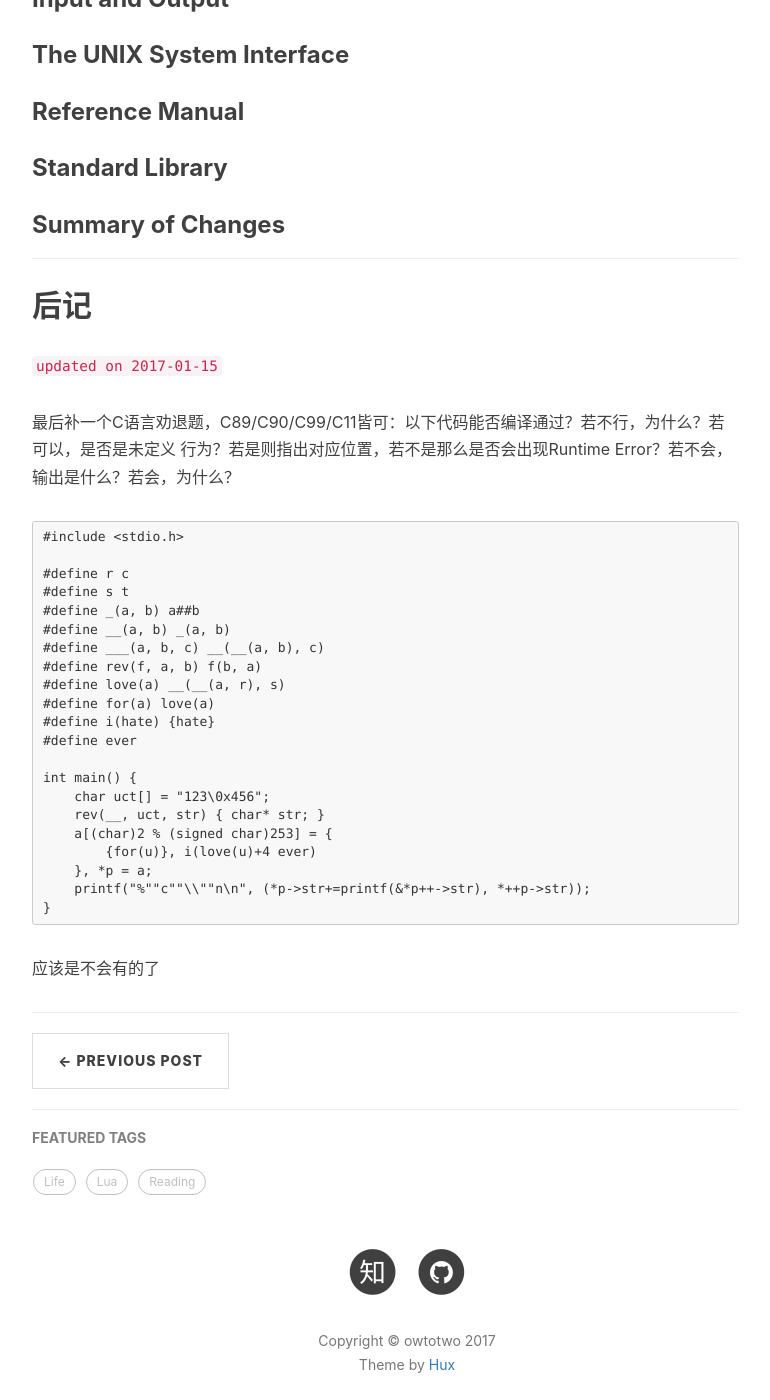
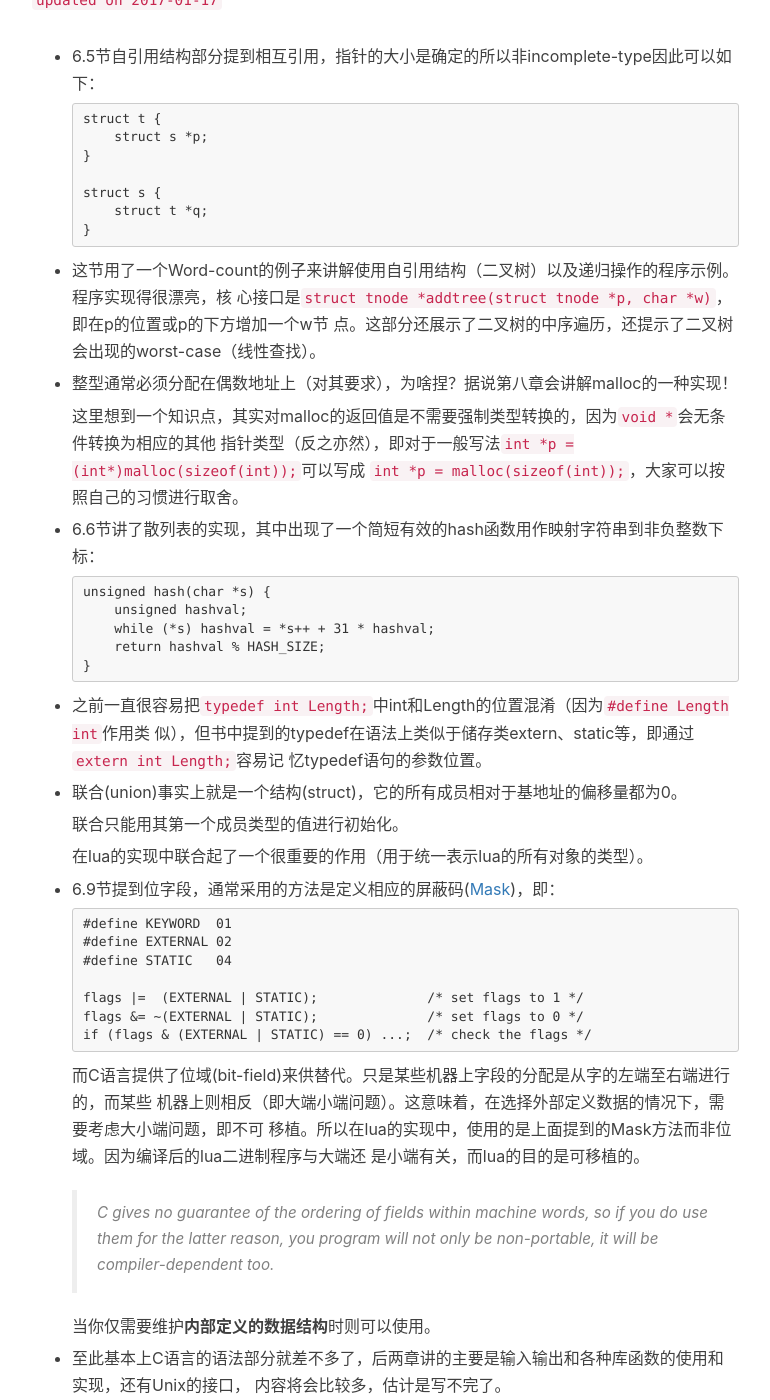
Before and after one commit to owtotwo/owtotwo.github.io, a Jekyll site: the page built from _posts/2017-01-03-the-c-programming-language-book-review.markdown, in a window 1280 px wide and 1400 px high, scrolled down 17837 px. Shown: the whole window, without its empty margins (233-1003 px from the left). Built offline with Jekyll 4.4.1, drawn with Linux system fonts in a browser that asks for light colours; nearby versions of some CDN libraries; comment, search, counter and statistics services are not loaded.

Commit message:
第六章搞定！

````diff
--- a/_posts/2017-01-03-the-c-programming-language-book-review.markdown
+++ b/_posts/2017-01-03-the-c-programming-language-book-review.markdown
@@ -773,6 +773,77 @@
 
     C语言似乎并没有规定ABI。
 
+`updated on 2017-01-17`
+
+*   6.5节自引用结构部分提到相互引用，指针的大小是确定的所以非incomplete-type因此可以如下：
+
+    ``` C
+    struct t {
+        struct s *p;
+    }
+
+    struct s {
+        struct t *q;
+    }
+    ```
+
+*   这节用了一个Word-count的例子来讲解使用自引用结构（二叉树）以及递归操作的程序示例。程序实现得很漂亮，核
+    心接口是`struct tnode *addtree(struct tnode *p, char *w)`，即在p的位置或p的下方增加一个w节
+    点。这部分还展示了二叉树的中序遍历，还提示了二叉树会出现的worst-case（线性查找）。
+
+*   整型通常必须分配在偶数地址上（对其要求），为啥捏？据说第八章会讲解malloc的一种实现！
+
+    这里想到一个知识点，其实对malloc的返回值是不需要强制类型转换的，因为`void *`会无条件转换为相应的其他
+    指针类型（反之亦然），即对于一般写法`int *p = (int*)malloc(sizeof(int));`可以写成
+    `int *p = malloc(sizeof(int));`，大家可以按照自己的习惯进行取舍。
+
+*   6.6节讲了散列表的实现，其中出现了一个简短有效的hash函数用作映射字符串到非负整数下标：
+
+    ``` C
+    unsigned hash(char *s) {
+        unsigned hashval;
+        while (*s) hashval = *s++ + 31 * hashval;
+        return hashval % HASH_SIZE;
+    }
+    ```
+
+*   之前一直很容易把`typedef int Length;`中int和Length的位置混淆（因为`#define Length int`作用类
+    似），但书中提到的typedef在语法上类似于储存类extern、static等，即通过`extern int Length;`容易记
+    忆typedef语句的参数位置。
+
+*   联合(union)事实上就是一个结构(struct)，它的所有成员相对于基地址的偏移量都为0。
+
+    联合只能用其第一个成员类型的值进行初始化。
+
+    在lua的实现中联合起了一个很重要的作用（用于统一表示lua的所有对象的类型）。
+
+
+*   6.9节提到位字段，通常采用的方法是定义相应的屏蔽码([Mask][20])，即：
+
+    ``` C
+    #define KEYWORD  01
+    #define EXTERNAL 02
+    #define STATIC   04
+
+    flags |=  (EXTERNAL | STATIC);              /* set flags to 1 */
+    flags &= ~(EXTERNAL | STATIC);              /* set flags to 0 */
+    if (flags & (EXTERNAL | STATIC) == 0) ...;  /* check the flags */
+    ```
+
+    而C语言提供了位域(bit-field)来供替代。只是某些机器上字段的分配是从字的左端至右端进行的，而某些
+    机器上则相反（即大端小端问题）。这意味着，在选择外部定义数据的情况下，需要考虑大小端问题，即不可
+    移植。所以在lua的实现中，使用的是上面提到的Mask方法而非位域。因为编译后的lua二进制程序与大端还
+    是小端有关，而lua的目的是可移植的。
+
+    >  C gives no guarantee of the ordering of fields within machine words, so if you do
+    use them for the latter reason, you program will not only be non-portable, it will be
+    compiler-dependent too.
+
+    当你仅需要维护**内部定义的数据结构**时则可以使用。
+
+*   至此基本上C语言的语法部分就差不多了，后两章讲的主要是输入输出和各种库函数的使用和实现，还有Unix的接口，
+    内容将会比较多，估计是写不完了。
+
 ### Input and Output
 
 ### The UNIX System Interface
````
Also changed, not shown: other parts of _posts/2017-01-03-the-c-programming-language-book-review.markdown (+1 -1 lines).
